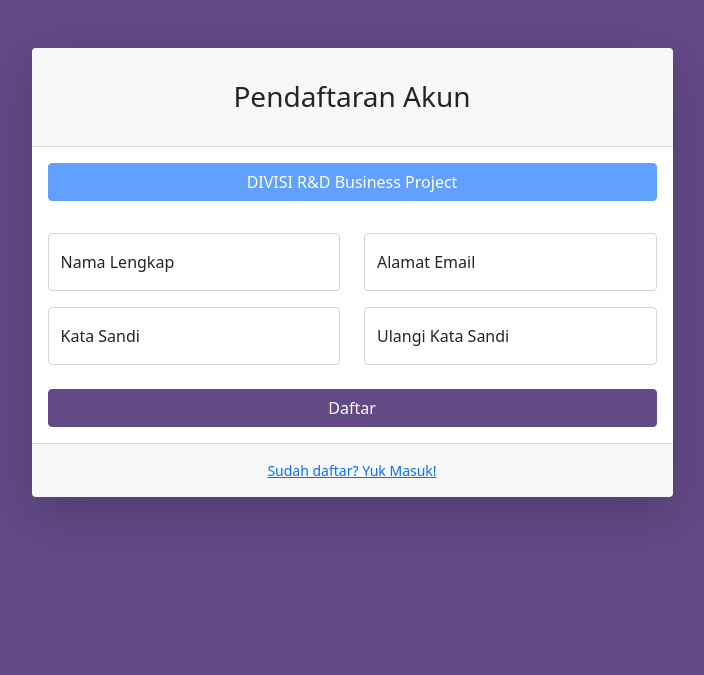
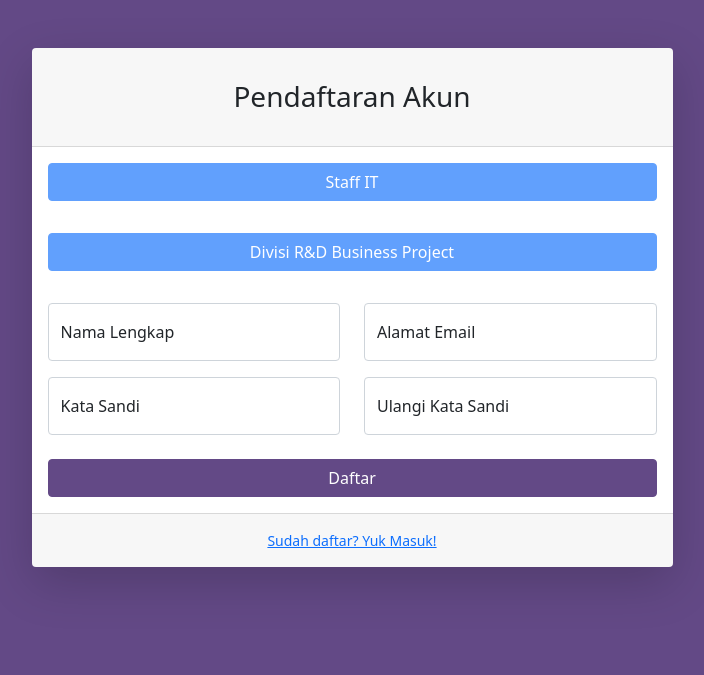
Before and after one commit to petr0max/absensi, a Python web app: template absen/templates/auth/register_emp.html in a window 1280 px wide. Shown: the top 675 px of the page, without its empty margins (288-992 px from the left). Run offline with Jinja, Linux system fonts and the light colour scheme; the template is opened without the code that fills it, so the values that code supplies are empty.

Commit message:
initial commit

```diff
--- a/absen/templates/auth/register_emp.html
+++ b/absen/templates/auth/register_emp.html
@@ -1,5 +1,6 @@
 <!DOCTYPE html>
 <html lang="en">
+
 <head>
     <meta charset="utf-8" />
     <meta http-equiv="X-UA-Compatible" content="IE=edge" />
@@ -13,10 +14,12 @@
         .bg-primary {
             background-color: #634986 !important;
         }
+
         .btn-primary {
             background-color: #634986;
             border-color: #634986;
         }
+
         .btn:hover {
             background-color: #4a3664;
             border-color: #8939f1;
@@ -24,6 +27,7 @@
     </style>
     <script src="https://cdnjs.cloudflare.com/ajax/libs/font-awesome/5.15.3/js/all.min.js" crossorigin="anonymous"></script>
 </head>
+
 <body class="bg-primary">
     <div id="layoutAuthentication">
         <div id="layoutAuthentication_content">
@@ -32,26 +36,35 @@
                     <div class="row justify-content-center">
                         <div class="col-lg-7">
                             <div class="card shadow-lg border-0 rounded-lg mt-5">
-                                    <div class="card-header"><h3 class="text-center font-weight-light my-4">Pendaftaran Akun</h3></div>
+                                <div class="card-header">
+                                    <h3 class="text-center font-weight-light my-4">Pendaftaran Akun</h3>
+                                </div>
                                 <div class="card-body">
                                     <form method="POST" novalidate>
                                         <div class="row mb-3">
                                             <div class="col-md-12">
                                                 <div class="d-grid mb-3">
-                                                        <a href="#" class="btn btn-primary disabled">DIVISI R&D Business Project</a>
+                                                    <a href="#" class="btn btn-primary disabled">Staff IT</a>
+                                                </div>
+                                            </div>
+                                        </div>
+                                        <div class="row mb-3">
+                                            <div class="col-md-12">
+                                                <div class="d-grid mb-3">
+                                                    <a href="#" class="btn btn-primary disabled">Divisi R&D Business Project</a>
                                                 </div>
                                             </div>
                                         </div>
                                         <div class="row mb-3">
                                             <div class="col-md-6">
                                                 <div class="form-floating mb-3 mb-md-0">
-                                                        <input class="form-control", placeholder="Enter your username") >
+                                                    <input class="form-control" , placeholder="Enter your username" )>
                                                     <label for="inputFirstName">Nama Lengkap</label>
                                                 </div>
                                             </div>
                                             <div class="col-md-6">
                                                 <div class="form-floating">
-                                                        <input class="form-control", placeholder="Enter your email">
+                                                    <input class="form-control" , placeholder="Enter your email">
                                                     <label for="inputLastName">Alamat Email</label>
                                                 </div>
                                             </div>
@@ -60,13 +73,13 @@
                                         <div class="row mb-3">
                                             <div class="col-md-6">
                                                 <div class="form-floating mb-3 mb-md-0">
-                                                        <input class="form-control", type="password", placeholder="Create Password")>
+                                                    <input class="form-control" , type="password" , placeholder="Create Password" )>
                                                     <label for="inputPassword">Kata Sandi</label>
                                                 </div>
                                             </div>
                                             <div class="col-md-6">
                                                 <div class="form-floating mb-3 mb-md-0">
-                                                        <input class="form-control", type="password", placeholder="Check Password")>
+                                                    <input class="form-control" , type="password" , placeholder="Check Password" )>
                                                     <label for="inputPasswordConfirm">Ulangi Kata Sandi</label>
                                                 </div>
                                             </div>
@@ -100,4 +113,5 @@
     <script src="https://cdn.jsdelivr.net/npm/bootstrap@5.0.2/dist/js/bootstrap.bundle.min.js" crossorigin="anonymous"></script>
     <script src="{{ url_for('static', filename='js/scripts.js') }}"></script>
 </body>
+
 </html>
```
Lines whose indentation alone changed are shown as unchanged.
